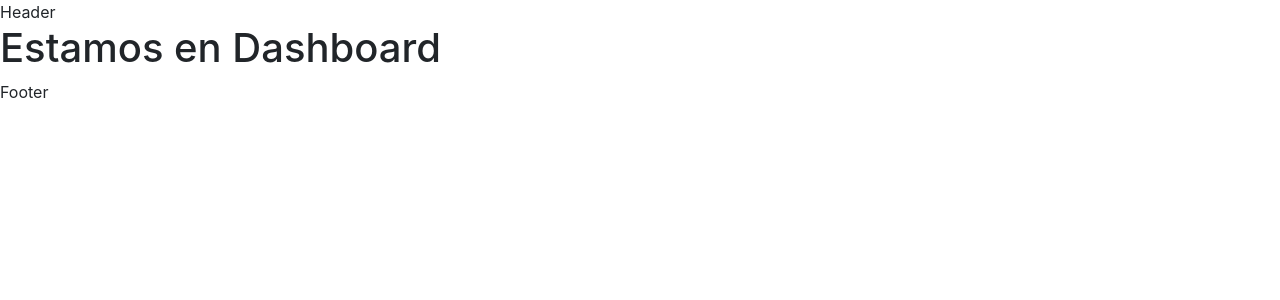
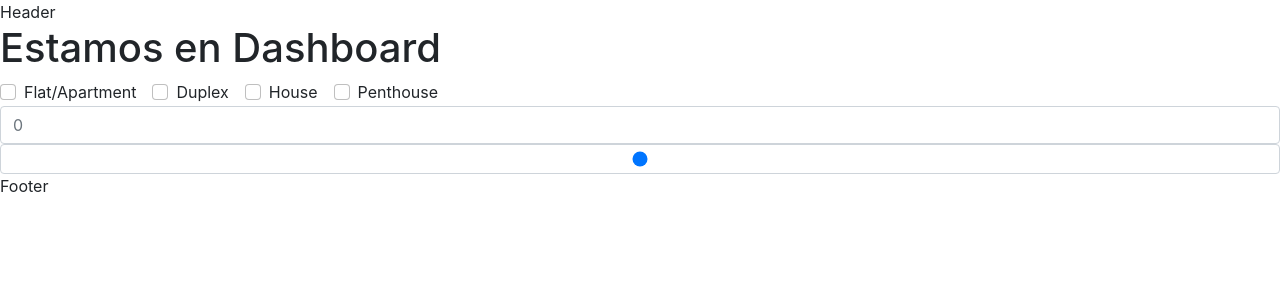
Before and after one commit to CarlosVelilla/redux-pill, a React (Create React App) app: page /dashboard in a window 1280 px wide. Shown: the top 300 px of the page. Built offline with nearby package versions, Linux system fonts and the light colour scheme.

Commit message:
Add initial filters

```diff
--- a/src/components/Filters/Filters.jsx
+++ b/src/components/Filters/Filters.jsx
@@ -0,0 +1,50 @@
+import React from 'react'
+
+import Form from 'react-bootstrap/Form'
+
+function Filters() {
+  return (
+    <Form onSubmit={() => {console.log("You are searching")}}>
+
+      <Form.Group id="homeType">
+        <Form.Check
+          inline
+          label="Flat/Apartment"
+          name="homeType"
+        />
+        <Form.Check
+          inline
+          label="Duplex"
+          name="homeType"
+        />
+        <Form.Check
+          inline
+          label="House"
+          name="homeType"
+        />
+        <Form.Check
+          inline
+          label="Penthouse"
+          name="homeType"
+        />
+      </Form.Group>
+
+      <Form.Group id="bedrooms">
+        <Form.Control
+          type="number"
+          // ref={inputRef}
+          placeholder="0"
+        ></Form.Control>
+      </Form.Group>
+
+      <Form.Group id="maxPrice">
+        <Form.Control
+          type="range"
+        ></Form.Control>
+      </Form.Group>
+
+    </Form>
+  )
+}
+
+export default Filters
--- a/src/components/Properties/Properties.jsx
+++ b/src/components/Properties/Properties.jsx
@@ -0,0 +1,11 @@
+import React from 'react'
+
+function Properties() {
+  return (
+    <div>
+
+    </div>
+  )
+}
+
+export default Properties
--- a/src/pages/dashboard/Dashboard.jsx
+++ b/src/pages/dashboard/Dashboard.jsx
@@ -1,6 +1,13 @@
+import Filters from "../../components/Filters/Filters"
+import Properties from "../../components/Properties/Properties"
+
 function Dashboard() {
   return (
+    <>
     <h1>Estamos en Dashboard</h1>
+    <Filters />
+    <Properties />
+    </>
   )
 }
 
```
